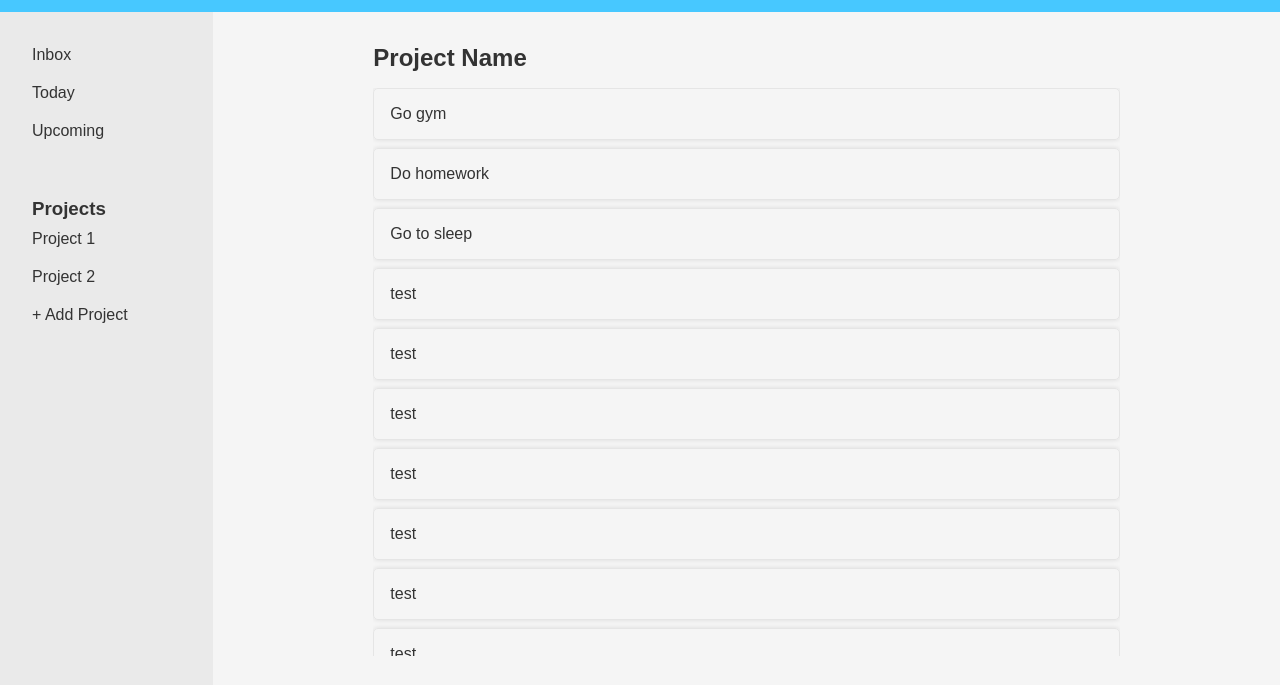
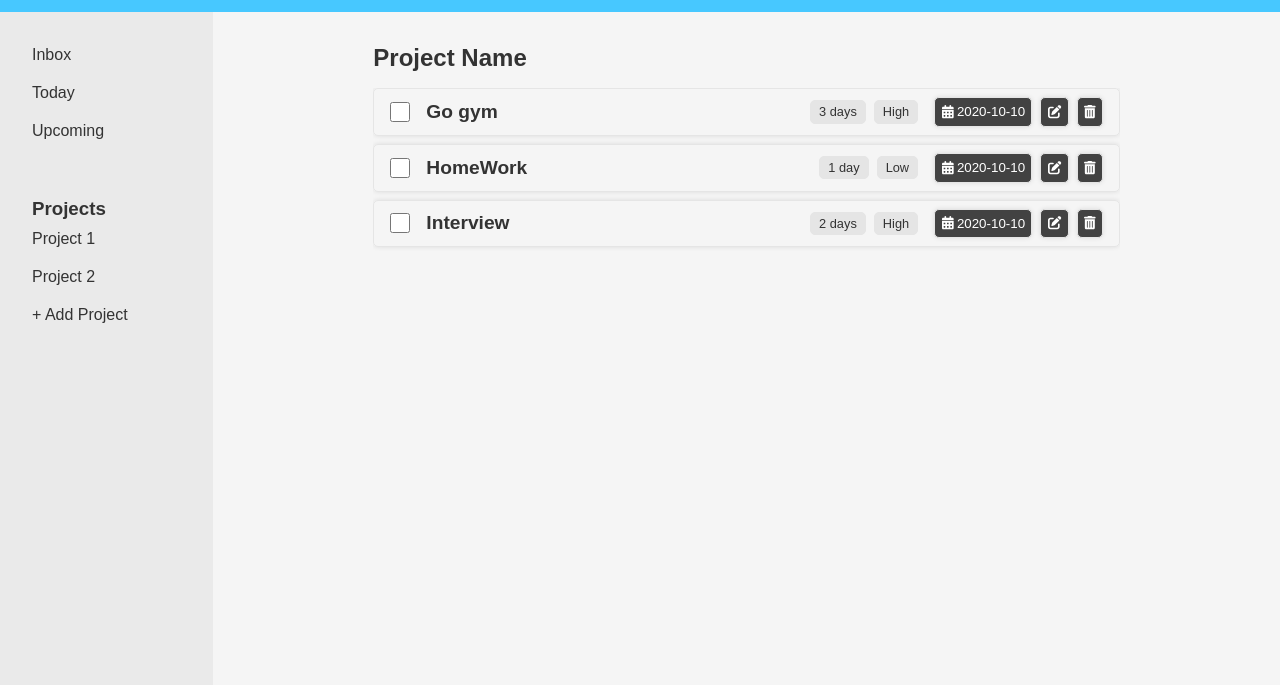
Before and after one commit to JamieYau/to-do-list, a website built with webpack: page src/template.html in a window 1280 px wide. Shown: the part 60-745 px from the top of the page. Built offline with nearby package versions, Linux system fonts and the light colour scheme.

Commit message:
Add styling to list items

```diff
--- a/src/index.js
+++ b/src/index.js
@@ -1,5 +1,7 @@
 import "./style.css";
 import "@fortawesome/fontawesome-free/js/fontawesome.js";
+import "@fortawesome/fontawesome-free/js/solid.js";
+import "@fortawesome/fontawesome-free/js/regular.js";
 import "@fortawesome/fontawesome-free/js/brands.js";
 
 console.log("Hi")
--- a/src/style.css
+++ b/src/style.css
@@ -39,7 +39,7 @@ body {
   display: grid;
   min-height: 100vh;
   grid-template-rows: auto 1fr auto;
-  grid-template-columns: minmax(150px,1fr) 5fr;
+  grid-template-columns: minmax(150px, 1fr) 5fr;
   grid-template-areas:
     "header header"
     "sidebar project-content"
@@ -98,14 +98,57 @@ header {
   gap: 0.5rem;
 }
 
+/* Todo item */
 .todo-item {
   display: flex;
   align-items: center;
   justify-content: space-between;
-  padding: 1rem;
+  padding: 0.5rem 1rem;
   border-radius: var(--border-radius);
   border: var(--border);
   box-shadow: var(--box-shadow);
+}
+
+.todo-item > .is-complete {
+  margin-right: 1rem;
+  width: 20px;
+  height: 20px;
+}
+
+.todo-item > .title {
+  font-size: 1.2rem;
+  font-weight: bold;
+  flex: 1;
+}
+
+.todo-item > .todo-details {
+  display: flex;
+  align-items: flex-end;
+  gap: 0.5rem;
+  margin: 0 1rem;
+}
+
+.todo-item > .todo-details > * {
+  border: var(--border);
+  border-radius: var(--border-radius);
+  padding: 0.2rem 0.5rem;
+  background-color: var(--tertiary-color);
+  font-size: 0.8rem;
+}
+
+.todo-item > .actions {
+  display: flex;
+  align-items: center;
+  gap: 0.5rem;
+}
+
+.todo-item > .actions > button {
+  padding: 0.4rem;
+  border-radius: var(--border-radius);
+  border: var(--border);
+  box-shadow: var(--box-shadow);
+  background-color: var(--secondary-color);
+  color: #ffffff;
 }
 
 /* Footer */
--- a/src/template.html
+++ b/src/template.html
@@ -31,29 +31,66 @@
         <h2 id="project-name">Project Name</h2>
         <div id="todo-wrapper">
           <ul id="todo-list">
-            <li class="todo-item">Go gym</li>
-            <li class="todo-item">Do homework</li>
-            <li class="todo-item">Go to sleep</li>
-            <li class="todo-item">test</li>
-            <li class="todo-item">test</li>
-            <li class="todo-item">test</li>
-            <li class="todo-item">test</li>
-            <li class="todo-item">test</li>
-            <li class="todo-item">test</li>
-            <li class="todo-item">test</li>
-            <li class="todo-item">test</li>
-            <li class="todo-item">test</li>
-            <li class="todo-item">test</li>
-            <li class="todo-item">test</li>
-            <li class="todo-item">test</li>
-            <li class="todo-item">test</li>
-            <li class="todo-item">test</li>
-            <li class="todo-item">test</li>
-            <li class="todo-item">test</li>
-            <li class="todo-item">test</li>
-            <li class="todo-item">test</li>
-            <li class="todo-item">test</li>
-            <li class="todo-item">test</li>
+            <li class="todo-item">
+              <input type="checkbox" class="is-complete" />
+              <div class="title">Go gym</div>
+              <div class="todo-details">
+                <div class="days-till-due">3 days</div>
+                <div class="priority">High</div>
+              </div>
+              <div class="actions">
+                <button class="duedate">
+                  <i class="fas fa-calendar-days"></i>
+                  <span>2020-10-10</span>
+                </button>
+                <button class="edit-todo">
+                  <i class="fas fa-edit"></i>
+                </button>
+                <button class="delete-todo">
+                  <i class="fas fa-trash-can"></i>
+                </button>
+              </div>
+            </li>
+            <li class="todo-item">
+              <input type="checkbox" class="is-complete" />
+              <div class="title">HomeWork</div>
+              <div class="todo-details">
+                <div class="days-till-due">1 day</div>
+                <div class="priority">Low</div>
+              </div>
+              <div class="actions">
+                <button class="duedate">
+                  <i class="fas fa-calendar-days"></i>
+                  <span>2020-10-10</span>
+                </button>
+                <button class="edit-todo">
+                  <i class="fas fa-edit"></i>
+                </button>
+                <button class="delete-todo">
+                  <i class="fas fa-trash-can"></i>
+                </button>
+              </div>
+            </li>
+            <li class="todo-item">
+              <input type="checkbox" class="is-complete" />
+              <div class="title">Interview</div>
+              <div class="todo-details">
+                <div class="days-till-due">2 days</div>
+                <div class="priority">High</div>
+              </div>
+              <div class="actions">
+                <button class="duedate">
+                  <i class="fas fa-calendar-days"></i>
+                  <span>2020-10-10</span>
+                </button>
+                <button class="edit-todo">
+                  <i class="fas fa-edit"></i>
+                </button>
+                <button class="delete-todo">
+                  <i class="fas fa-trash-can"></i>
+                </button>
+              </div>
+            </li>
           </ul>
         </div>
       </main>
```
